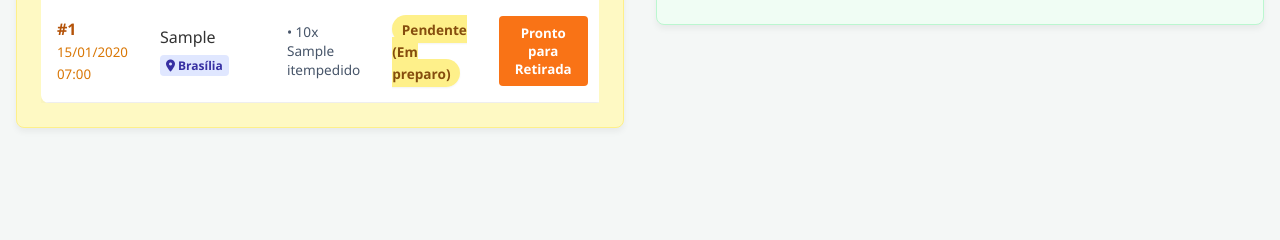
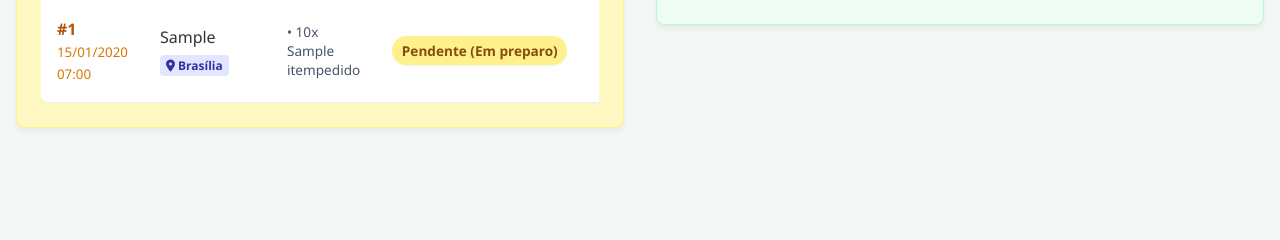
Before and after one commit to nicthecreator/projeto-website-django-ecommerce, a Django app: page /painel-admin/ in a window 1280 px wide, after a click on "Pedidos (Retiradas)". Shown: the part 400-640 px from the top of the page. Run offline with Django 5.2, Linux system fonts and the light colour scheme; a user stored in the database is signed in; tables that the repository leaves empty hold one stand-in row (values such as "Sample post"); grey boxes marked "Sample" are stand-in pictures; some libraries are stand-ins or nearby versions.

Commit message:
Correcao visual: Badge de status quebrando linha de forma errada

```diff
--- a/index/templates/painel_admin.html
+++ b/index/templates/painel_admin.html
@@ -166,6 +166,8 @@
             border-radius: 20px;
             font-size: 0.85rem;
             font-weight: bold;
+            display: inline-block;
+            white-space: nowrap;
         }
         .status-pendente { background: #fef08a; color: #854d0e; text-shadow: none; box-shadow: 0 1px 2px rgba(0,0,0,0.05); }
         .status-enviado { background: #bfdbfe; color: #1e3a8a; text-shadow: none; box-shadow: 0 1px 2px rgba(0,0,0,0.05); }
```
